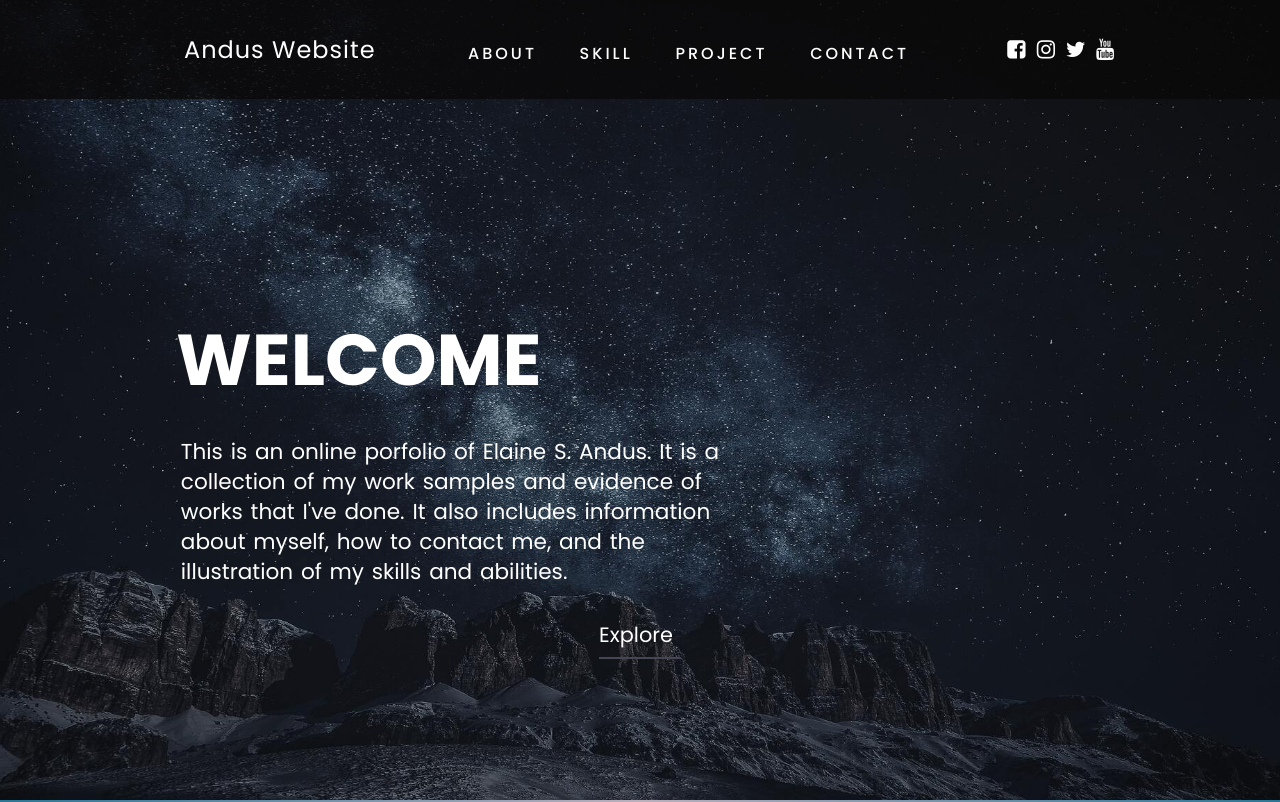
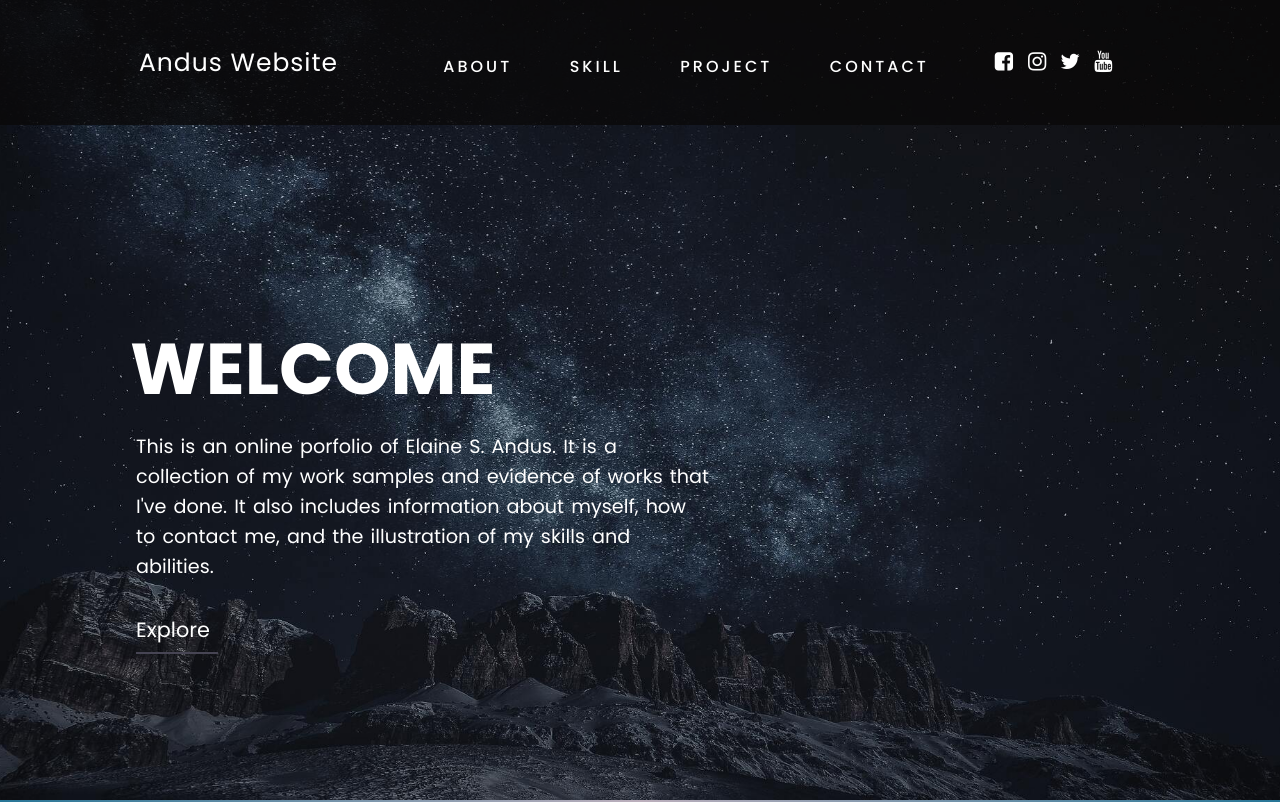
Before and after one commit to elaineandus/elaineandus.github.io, a plain HTML site: page index.html in a window 1280 px wide. Shown: the top 802 px of the page. Drawn offline with Linux system fonts and the light colour scheme.

Commit message:
update new @media

```diff
--- a/style.css
+++ b/style.css
@@ -432,7 +432,7 @@ footer ul li a{
 	}
 }
 
-@media screen and (min-width:960px){
+@media screen and (min-width:768px){
 	.navbar .container{
 		display: flex;
 		align-items: center;
@@ -544,6 +544,55 @@ footer ul li a{
 	}
 }
 
+@media screen and (min-width:1200px){
+	.navbar{
+		padding: 2rem;
+	}
+	.navbar-brand{
+		font-size: 25px;
+		margin-left: -45px;
+	}
+	.navbar-nav{
+		padding: 1rem 0.2rem 0.4rem 0;
+	}
+	.navbar-nav a{
+		margin-left: 50px;
+		padding: 0.5rem 0.1rem;
+	}
+	.navbar .sociallinks a{
+		width: 30px;
+		height: 30px;
+		margin: 0 0.1rem;
+	}
+	.banner-title{
+		font-size: 4.5rem;
+		line-height: 1.2;
+	}
+	.container h1{
+		margin-left: -30px;
+		margin-top: 50px;
+	}
+	.banner .container p{
+		margin-top: 10px;
+		margin-left: -40px;
+		font-size: 1.2rem;
+	}
+	.explore{
+		margin-left: -926px;
+	}
+	.skillbars{
+		margin-left: 16rem;
+	}
+	footer h5{
+		font-size: 2rem;
+		padding-top: 90px;
+	}
+	footer ul li{
+		font-size: 1.8rem;
+		padding-bottom: 75px;
+	}
+}
+
 
 
 
```
